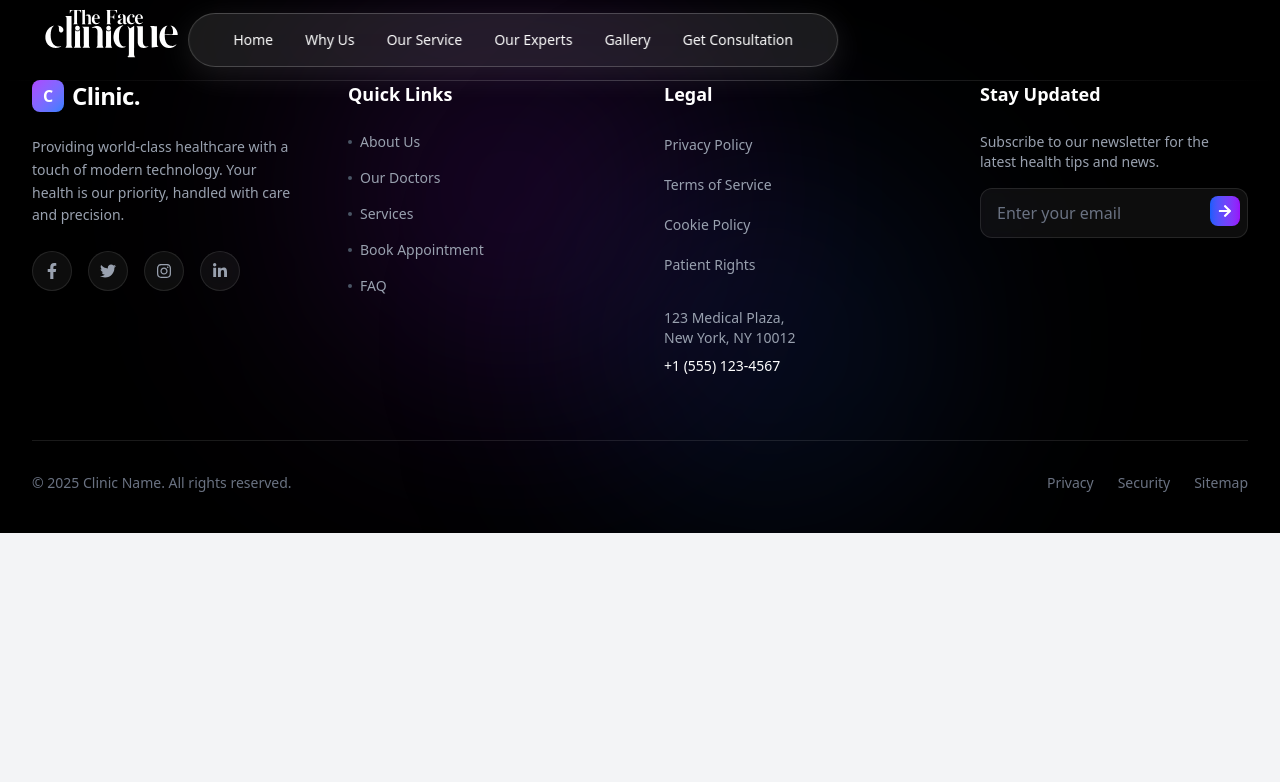
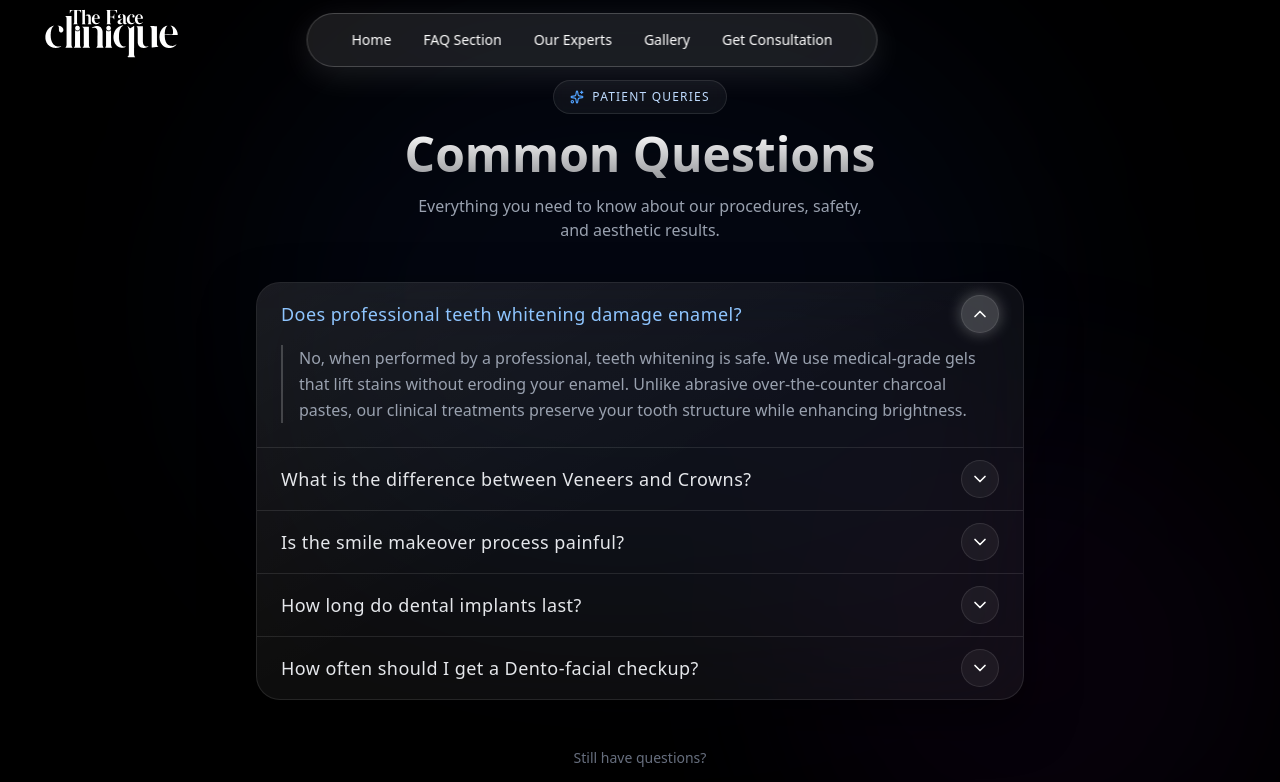
Before and after one commit to adithi15/the-face-clinquie, a React (Vite) app: page /faqsection in a window 1280 px wide. Shown: the top 782 px of the page. Built offline with nearby package versions, Linux system fonts and the light colour scheme.

Commit message:
updated FAQ sectiion

```diff
--- a/src/App.jsx
+++ b/src/App.jsx
@@ -14,6 +14,7 @@ import Pricing from "./components/Pricing";
 import Images from "./components/pages/Images";
 import Footer from "./components/Footer";
 
+import FaqSection from "./components/pages/FaqSection";
 
 
 function AppContent() {
@@ -49,6 +50,7 @@ function AppContent() {
         />
         <Route path="/images" element={<Images />} />
         <Route path="/pricing" element={<Pricing />} />
+        <Route path="/faqsection" element={<FaqSection />} />
       </Routes>
       <Footer />
     </div>
--- a/src/components/Footer.jsx
+++ b/src/components/Footer.jsx
@@ -29,7 +29,7 @@ function Footer() {
                 C
               </div>
               <span className="text-2xl font-bold text-white tracking-tight">
-                Clinic.
+                The-Face-Clinique
               </span>
             </div>
             <p className="text-gray-400 text-sm leading-relaxed">
--- a/src/components/Navbar.jsx
+++ b/src/components/Navbar.jsx
@@ -16,10 +16,10 @@ function Navbar() {
   // Updated Links Structure
   const navLinks = [
     { name: "Home", href: "/", type: "route" },
-    { name: "Why Us", href: "/#features", type: "hash" },
-    { name: "Our Service", href: "/#about", type: "hash" },
+    // { name: "Why Us", href: "/#features", type: "hash" },
+    { name: "FAQ Section", href: "/faqsection", type: "hash" },
     { name: "Our Experts", href: "/#doctors", type: "hash" }, // Scrolls to DoctorInfo on Home
-    { name: "Gallery", href: "/images", type: "route" }, // Goes to Gallery Page
+    { name: "Gallery", href: "/image", type: "route" }, // Goes to Gallery Page
     { name: "Get Consultation", href: "/pricing", type: "route" }, // Goes to Pricing Page
   ];
 
--- /dev/null
+++ b/src/components/pages/FaqSection.jsx
@@ -0,0 +1,138 @@
+import React, { useState } from "react";
+import { ChevronDown, Sparkles } from "lucide-react";
+
+const dentalQuestions = [
+  {
+    id: 1,
+    question: "Does professional teeth whitening damage enamel?",
+    answer:
+      "No, when performed by a professional, teeth whitening is safe. We use medical-grade gels that lift stains without eroding your enamel. Unlike abrasive over-the-counter charcoal pastes, our clinical treatments preserve your tooth structure while enhancing brightness.",
+  },
+  {
+    id: 2,
+    question: "What is the difference between Veneers and Crowns?",
+    answer:
+      "Veneers are thin porcelain shells that cover only the front surface of the tooth (ideal for aesthetics), while Crowns cover the entire tooth like a cap (ideal for strength and aesthetics). We recommend Veneers for smile makeovers and Crowns for restoring damaged teeth.",
+  },
+  {
+    id: 3,
+    question: "Is the smile makeover process painful?",
+    answer:
+      "Modern aesthetic dentistry is virtually painless. We use advanced local anesthesia and minimally invasive techniques. For anxious patients, we offer sedation options to ensure a completely relaxing and comfortable experience.",
+  },
+  {
+    id: 4,
+    question: "How long do dental implants last?",
+    answer:
+      "With proper care and oral hygiene, dental implants are a lifetime solution. The crown attached to the implant may need replacement after 10-15 years due to normal wear, but the titanium screw itself is permanent.",
+  },
+  {
+    id: 5,
+    question: "How often should I get a Dento-facial checkup?",
+    answer:
+      "For maintaining optimal aesthetic and oral health, we recommend a visit every 6 months. This allows us to monitor your gum health, clean plaque buildup, and ensure your cosmetic restorations remain in perfect condition.",
+  },
+];
+
+const FAQItem = ({ item, isOpen, onClick }) => {
+  return (
+    <div className="border-b border-white/10 last:border-none group">
+      <button
+        onClick={onClick}
+        className="w-full text-left py-3 px-6 flex items-center justify-between focus:outline-none transition-all duration-300 hover:bg-white/5"
+      >
+        <span
+          className={`text-lg font-medium tracking-wide transition-colors duration-300 ${
+            isOpen ? "text-blue-300" : "text-gray-200 group-hover:text-white"
+          }`}
+        >
+          {item.question}
+        </span>
+        <div
+          className={`p-2 rounded-full bg-white/5 border border-white/10 transition-all duration-500 ease-[cubic-bezier(0.34,1.56,0.64,1)] ${
+            isOpen
+              ? "rotate-180 bg-white/20 shadow-[0_0_15px_rgba(255,255,255,0.3)]"
+              : "rotate-0"
+          }`}
+        >
+          <ChevronDown className="w-5 h-5 text-white" />
+        </div>
+      </button>
+
+      <div
+        className={`grid transition-all duration-500 ease-in-out ${
+          isOpen
+            ? "grid-rows-[1fr] opacity-100 pb-6"
+            : "grid-rows-[0fr] opacity-0 pb-0"
+        }`}
+      >
+        <div className="overflow-hidden px-6">
+          <p className="text-gray-400 leading-relaxed text-sm md:text-base border-l-2 border-white/20 pl-4">
+            {item.answer}
+          </p>
+        </div>
+      </div>
+    </div>
+  );
+};
+
+export default function DentalFAQ() {
+  const [openIndex, setOpenIndex] = useState(0); // First one open by default
+
+  const toggleFAQ = (index) => {
+    setOpenIndex(openIndex === index ? null : index);
+  };
+
+  return (
+    <div className="relative min-h-[80vh] w-full flex items-center justify-center py-20 bg-black font-poppins px-4 overflow-hidden">
+      {/* --- Ambient Background Glows --- */}
+      <div className="absolute top-0 left-1/2 -translate-x-1/2 w-[800px] h-[600px] bg-blue-900/20 rounded-full blur-[120px] pointer-events-none opacity-60" />
+      <div className="absolute bottom-0 right-0 w-[500px] h-[500px] bg-purple-900/20 rounded-full blur-[100px] pointer-events-none opacity-40" />
+
+      <div className="relative z-10 w-full max-w-3xl">
+        {/* Header */}
+        <div className="mb-10 text-center">
+          <div className="inline-flex items-center gap-2 px-4 py-2 rounded-full bg-white/5 border border-white/10 mb-4 backdrop-blur-sm">
+            <Sparkles size={14} className="text-blue-400" />
+            <span className="text-xs font-medium text-blue-200 uppercase tracking-widest">
+              Patient Queries
+            </span>
+          </div>
+          <h2 className="text-3xl md:text-5xl font-bold text-transparent bg-clip-text bg-gradient-to-b from-white to-white/60 mb-4">
+            Common Questions
+          </h2>
+          <p className="text-gray-400 max-w-md mx-auto">
+            Everything you need to know about our procedures, safety, and
+            aesthetic results.
+          </p>
+        </div>
+
+        {/* --- The Liquid Glass Container --- */}
+        <div className="rounded-3xl border border-white/10 bg-white/5 backdrop-blur-2xl shadow-[0_20px_50px_rgba(0,0,0,0.5)] overflow-hidden relative">
+          {/* Glossy Overlay (Shine) */}
+          <div className="absolute inset-0 pointer-events-none bg-gradient-to-br from-white/10 via-transparent to-transparent opacity-50" />
+
+          {/* FAQ List */}
+          <div className="relative z-10">
+            {dentalQuestions.map((item, index) => (
+              <FAQItem
+                key={item.id}
+                item={item}
+                isOpen={openIndex === index}
+                onClick={() => toggleFAQ(index)}
+              />
+            ))}
+          </div>
+        </div>
+
+        {/* Bottom Call to Action */}
+        <div className="text-center mt-12">
+          <p className="text-gray-500 text-sm mb-4">Still have questions?</p>
+          <button className="px-8 py-3 rounded-full bg-gradient-to-r from-blue-600 to-purple-600 text-white font-medium hover:shadow-[0_0_20px_rgba(37,99,235,0.5)] transition-all duration-300 hover:scale-105">
+            Book a Consultation
+          </button>
+        </div>
+      </div>
+    </div>
+  );
+}
```
